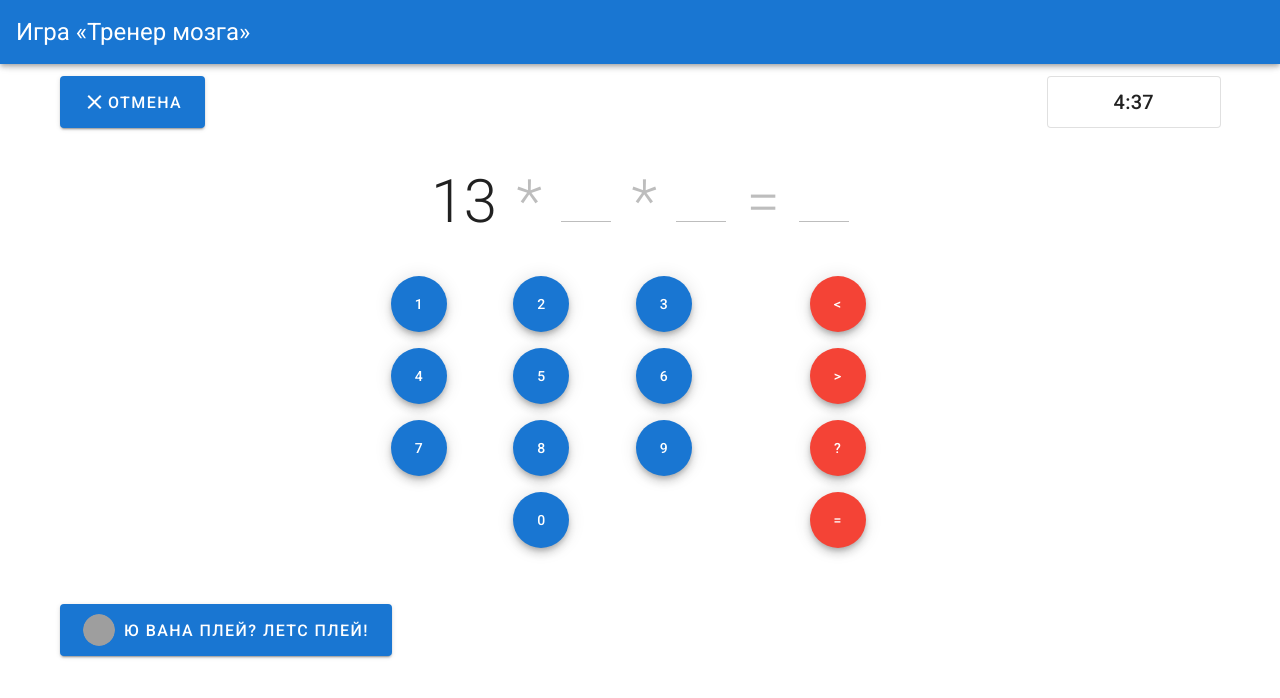
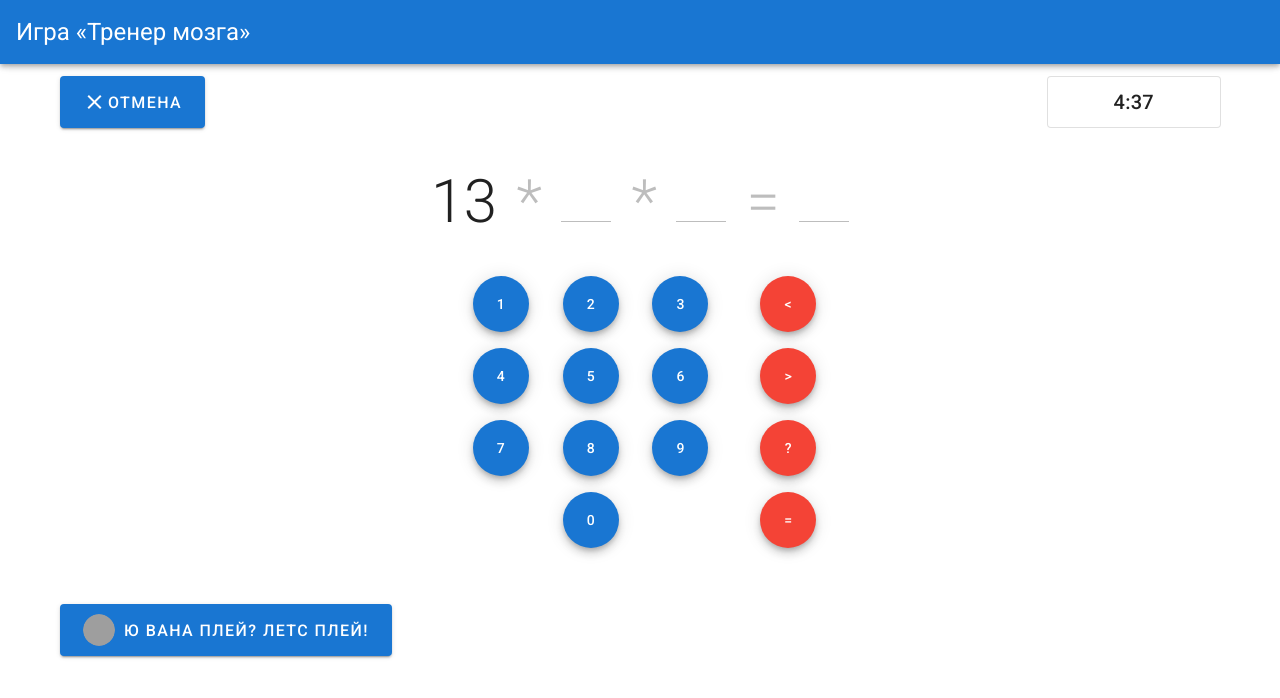
Before and after one commit to vivikkk/frolov-ivan-otus, a Vue app in the folder arithmetic-trainer/: page / in a window 1280 px wide. Both pictures are taken after a click on the button "Ю ВАНА ПЛЕЙ? ЛЕТС ПЛЕЙ!". Shown: the top 698 px of the page. Built offline with nearby package versions, Linux system fonts and the light colour scheme; grey boxes are pictures that could not be loaded.

Commit message:
add filter

```diff
--- a/arithmetic-trainer/src/components/Computations.vue
+++ b/arithmetic-trainer/src/components/Computations.vue
@@ -1,4 +1,5 @@
 <template>
+  <v-col cols="1" class="d-flex flex-wrap justify-center">
     <div class="d-flex flex-column justify-space-between">
       <div
         v-for="(item, index) in computations"
@@ -14,6 +15,7 @@
         </v-btn>
       </div>
     </div>
+  </v-col>
 </template>
 
 <script>
--- a/arithmetic-trainer/src/components/Digits.vue
+++ b/arithmetic-trainer/src/components/Digits.vue
@@ -1,5 +1,5 @@
 <template>
-  <v-col cols="4" class="d-flex flex-wrap justify-center">
+  <v-col cols="3" class="d-flex flex-wrap justify-center">
     <div
       class="digit d-inline-flex align-center"
       :class="{'order-10': n === 1, 'mb-4': n !== 1}"
--- a/arithmetic-trainer/src/components/settingsComponents/DurationSettings.vue
+++ b/arithmetic-trainer/src/components/settingsComponents/DurationSettings.vue
@@ -1,7 +1,7 @@
 <template>
   <div>
     <h3 class="mb-6">Длительность:
-      <span v-text="duration"></span> {{ declOfNum }}
+      <span>{{ duration | declOfNum(['минута', 'минуты', 'минут']) }}</span>
     </h3>
     <v-slider
       v-model="duration"
@@ -17,13 +17,14 @@ export default {
 
   data: () => ({
     duration: 3,
-    cases: [2, 0, 1, 1, 1, 2],
-    declOfMinutes: ['минута', 'минуты', 'минут']
+    cases: [2, 0, 1, 1, 1, 2]
   }),
 
-  computed: {
-    declOfNum () {
-      return this.declOfMinutes[(this.duration % 100 > 4 && this.duration % 100 < 20) ? 2 : this.cases[(this.duration % 10 < 5) ? this.duration % 10 : 5]]
+  filters: {
+    declOfNum: (value, declOfNum) => {
+      const cases = [2, 0, 1, 1, 1, 2]
+
+      return `${value} ${declOfNum[(value % 100 > 4 && value % 100 < 20) ? 2 : cases[(value % 10 < 5) ? value % 10 : 5]]}`
     }
   }
 }
--- a/arithmetic-trainer/src/views/Game.vue
+++ b/arithmetic-trainer/src/views/Game.vue
@@ -20,9 +20,7 @@
 
     <v-row class="mt-8 justify-center">
       <Digits/>
-      <v-col cols="2" class="d-flex flex-wrap justify-center">
-        <Computations/>
-      </v-col>
+      <Computations/>
     </v-row>
   </v-container>
 </template>
```
Lines whose indentation alone changed are shown as unchanged.
